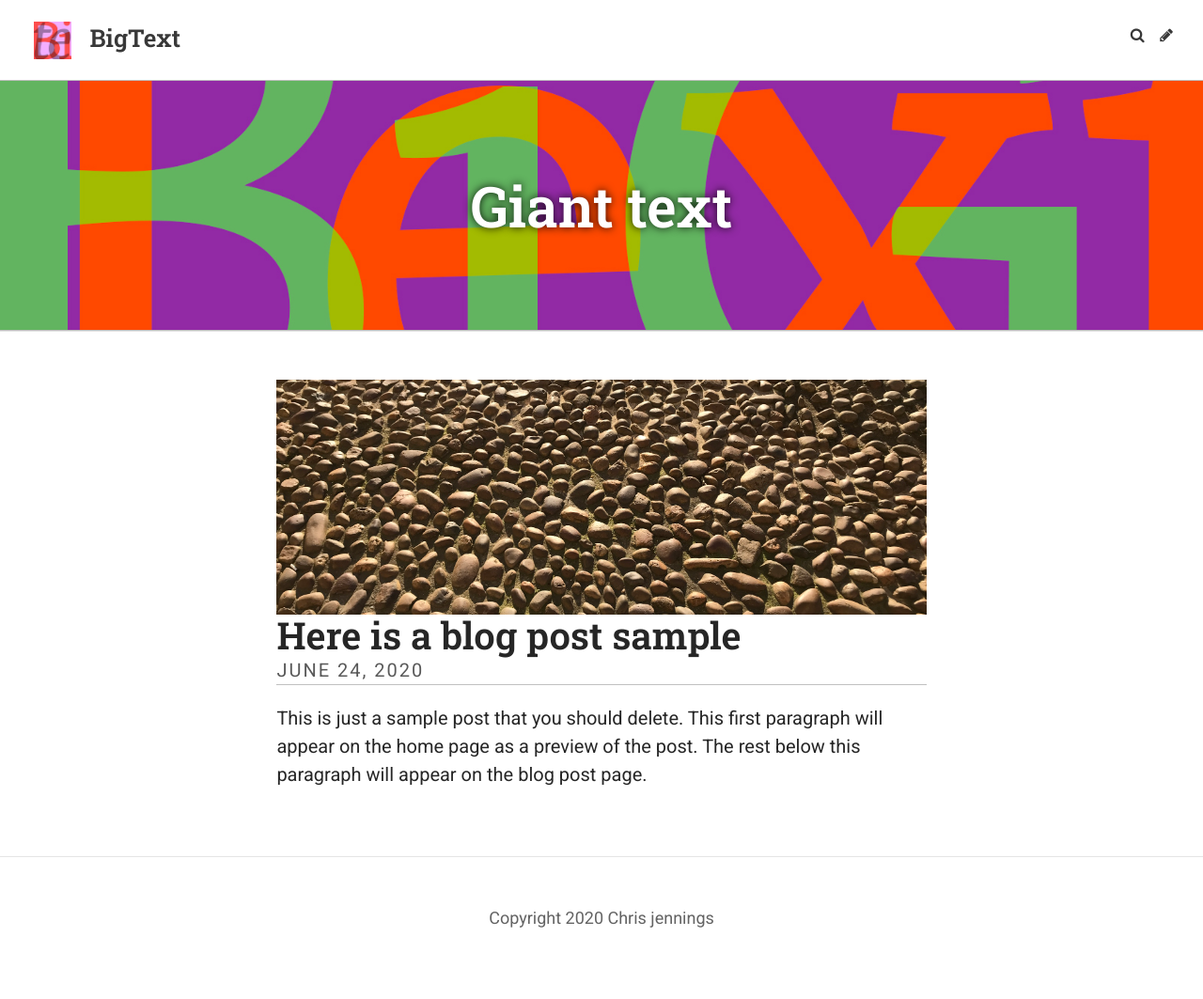
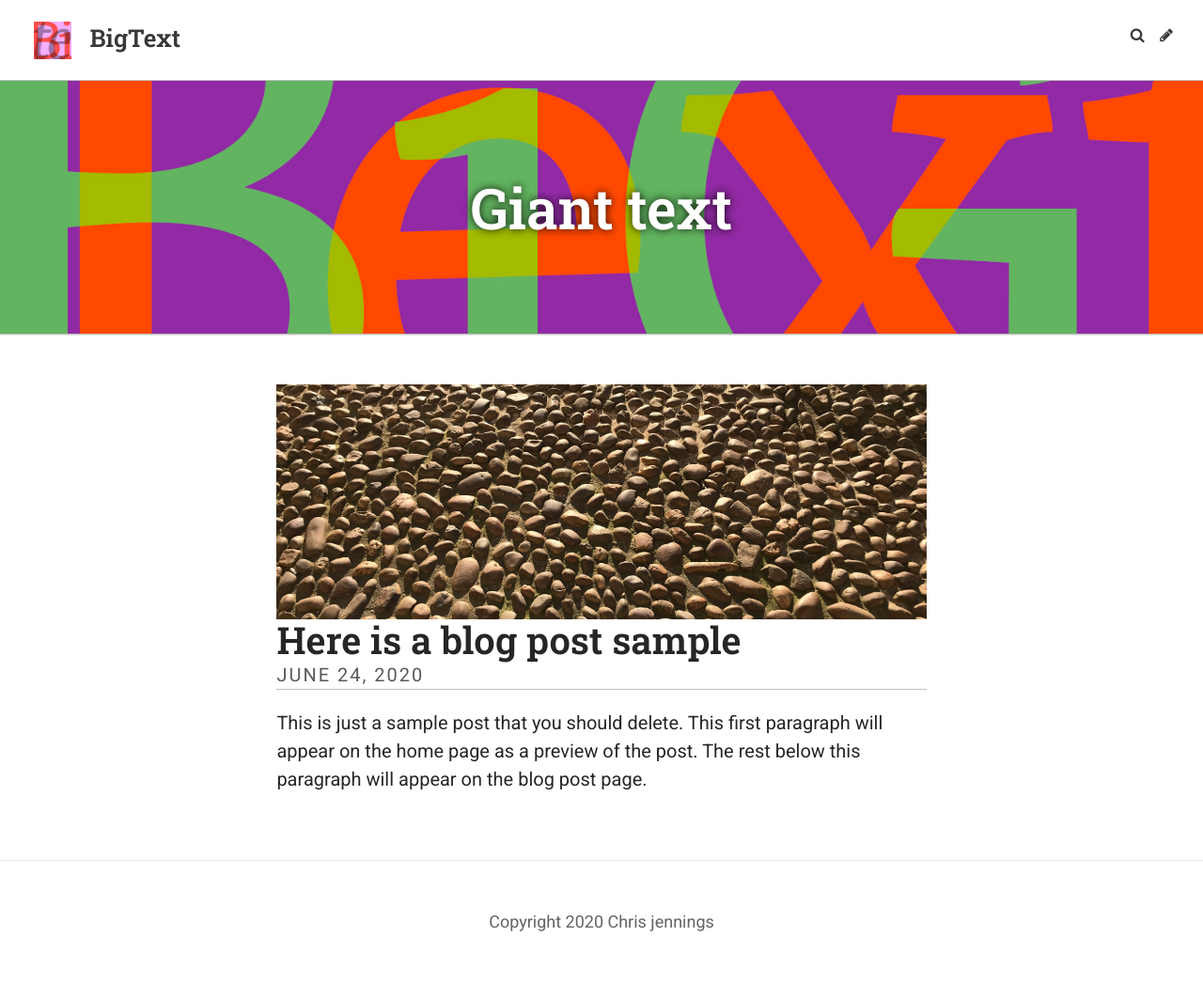
Before and after one commit to chrisatbrookes/bigtext, a Jekyll site: the page built from index.html, in a window 1280 px wide. Shown: the whole page at 94% size. Built offline with Jekyll 4.4.1, drawn with Linux system fonts in a browser that asks for light colours; the list of posts is cut into pages by our own code.

Commit message:
work on the banner size

```diff
--- a/_data/settings.yml
+++ b/_data/settings.yml
@@ -7,3 +7,4 @@
 favicon: /uploads/favicon.ico
 gridlayout: false
 upzoom: true
+bannerheight: 30
--- a/_includes/head.html
+++ b/_includes/head.html
@@ -5,7 +5,13 @@
     {%- include javascripts.html -%}
     {%- include stylesheets.html -%}
     {%- include typography.html -%}
+<!-- add these features from the config settings -->
 
+    <style>
+      .home #main {
+        height:{{ site.data.settings.bannerheight }}vmin;
+      }
+    </style>
 
     <link rel="shortcut icon" href="{{ site.data.settings.favicon | relative_url }}" type="image/x-icon">
     <link rel="icon" href="{{ site.data.settings.favicon | relative_url }}" type="image/x-icon">
--- a/styles/styles.css
+++ b/styles/styles.css
@@ -1329,3 +1329,12 @@
 .excerpt h1, .post-content h1 {
   display:none;
 }
+
+#main {
+
+  display:flex;
+  justify-content: center;
+  flex-wrap: nowrap;
+  flex-direction: column;
+  align-items: center;
+}
```
Also changed, not shown: admin/config.yml (+11 -0 lines).
